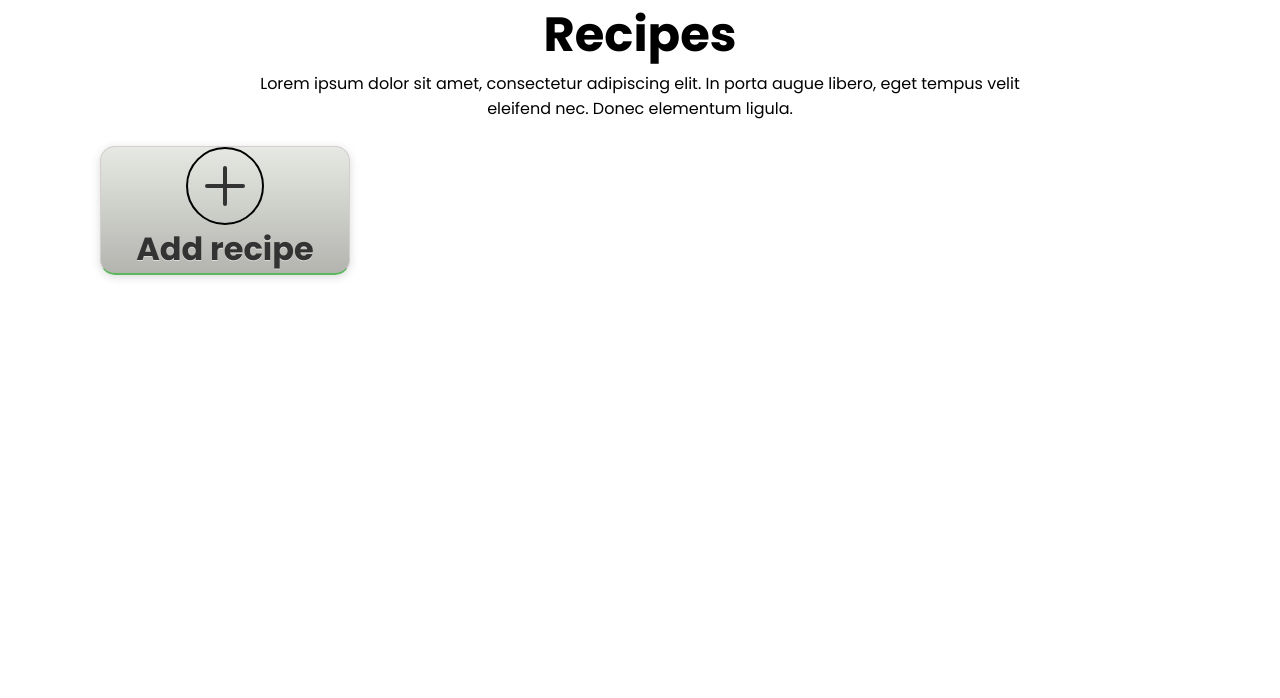
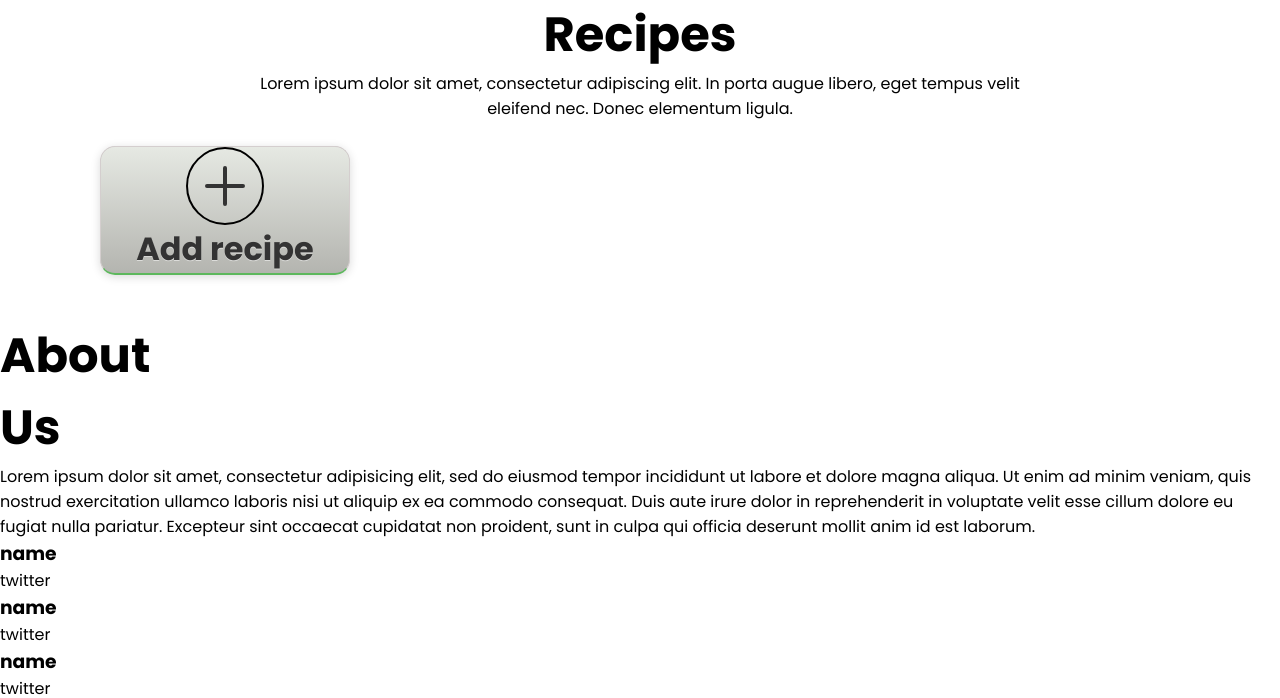
Before and after one commit to tcrz/Eat_Right, a Flask app: page / in a window 1280 px wide. Shown: the part 1620-2318 px from the top of the page. Before the commit the page ends 1899 px from the top, so only its background shows below. Run offline with Flask 2, Linux system fonts and the light colour scheme; data that the repository does not hold is empty; some libraries are stand-ins or nearby versions.

Commit message:
add about us page

```diff
--- a/web_dynamic/templates/eatright.html
+++ b/web_dynamic/templates/eatright.html
@@ -1,11 +1,13 @@
 <!DOCTYPE html>
 <html lang="en">
+
 <head>
     <meta charset="UTF-8">
     <meta http-equiv="X-UA-Compatible" content="IE=edge">
     <meta name="viewport" content="width=device-width, initial-scale=1.0">
     <title>Eat Right</title>
-    <link href="https://fonts.googleapis.com/css2?family=Roboto:ital,wght@0,100;0,300;0,400;1,300&display=swap" rel="stylesheet">
+    <link href="https://fonts.googleapis.com/css2?family=Roboto:ital,wght@0,100;0,300;0,400;1,300&display=swap"
+        rel="stylesheet">
     <link rel="preconnect" href="https://fonts.googleapis.com">
     <link rel="preconnect" href="https://fonts.gstatic.com" crossorigin>
     <link href="https://fonts.googleapis.com/css2?family=Poppins:wght@300;400;700&display=swap" rel="stylesheet">
@@ -14,10 +16,13 @@
     <script type="text/javascript" src="../static/script.js"></script>
     <link rel="icon" href="../static/images/fork_knife.jpg" alt="logo">
 </head>
+
 <body>
     <header>
         <nav>
-            <h2><ion-icon name="leaf-outline"></ion-icon>Eat Right</h2>
+            <h2>
+                <ion-icon name="leaf-outline"></ion-icon>Eat Right
+            </h2>
             <ul class="menu-nav">
                 <li><a href='#calorie-counter'>Calorie counter</a></li>
                 <li><a href='#recipes'>Recipes</a></li>
@@ -32,7 +37,8 @@
         <div class="landing">
             <div class="hero-text-box">
                 <h1>Hooked On Junk Food? <br>Eat Right, Stay Healthy<br> We Are Here To Help</h1>
-                <p>Lorem ipsum dolor sit amet, consectetur adipiscing elit. In porta augue libero, eget tempus velit eleifend nec.
+                <p>Lorem ipsum dolor sit amet, consectetur adipiscing elit. In porta augue libero, eget tempus velit
+                    eleifend nec.
                     Donec elementum ligula.
                 </p>
                 <!-- <button class="CC-btn">Calorie counter</button> -->
@@ -47,7 +53,8 @@
     <section class="calorie-section" id="calorie-counter">
         <div class="calorie-counter">
             <h1 class="heading">Calorie counter</h1>
-        <p class="subtext">Lorem ipsum dolor sit amet, consectetur adipiscing elit. In porta augue libero, eget tempus velit eleifend nec.
+            <p class="subtext">Lorem ipsum dolor sit amet, consectetur adipiscing elit. In porta augue libero, eget
+                tempus velit eleifend nec.
                 Donec elementum ligula.</p>
             <h2>Breakfast</h2>
             <table>
@@ -77,7 +84,10 @@
                 </tr>
 
                 <tr>
-                <td class="add-item"><ion-icon name="add-outline"></ion-icon><p>Add Item</p></td>
+                    <td class="add-item">
+                        <ion-icon name="add-outline"></ion-icon>
+                        <p>Add Item</p>
+                    </td>
                     <td style="border-width:0px 0px;">&nbsp;</td>
                 </tr>
             </table>
@@ -111,7 +121,10 @@
                 </tr>
 
                 <tr>
-                <td class="add-item"><ion-icon name="add-outline"></ion-icon><p>Add Item</p></td>
+                    <td class="add-item">
+                        <ion-icon name="add-outline"></ion-icon>
+                        <p>Add Item</p>
+                    </td>
                     <td style="border-width:0px 0px;">&nbsp;</td>
                 </tr>
             </table>
@@ -144,7 +157,10 @@
                     </td>
                 </tr>
                 <tr>
-                <td class="add-item"><ion-icon name="add-outline"></ion-icon><p>Add Item</p></td>
+                    <td class="add-item">
+                        <ion-icon name="add-outline"></ion-icon>
+                        <p>Add Item</p>
+                    </td>
                     <td style="border-width:0px 0px;">&nbsp;</td>
                 </tr>
             </table>
@@ -190,26 +206,69 @@ Stir quickly" required></textarea>
         <!-- RECIPES ARTICLES -->
         <div class="recipes">
             <h1 class="heading">Recipes</h1>
-            <p class="subtext">Lorem ipsum dolor sit amet, consectetur adipiscing elit. In porta augue libero, eget tempus velit eleifend nec.
+            <p class="subtext">Lorem ipsum dolor sit amet, consectetur adipiscing elit. In porta augue libero, eget
+                tempus velit eleifend nec.
                 Donec elementum ligula.</p>
             <div class="recipes_list">
                 {% for recipe in recipes.values() %}
                 <article class="recipe" id="{{ recipe.id }}">
                     <img src="..{{url_for('static', filename='images/' + recipe.filename)}}" alt="recipe images">
                     <div class="content">
-			    <div class="food_name"><h2>{{ recipe.name }}</h2></div>
-		            <div class="author"> <p>By {{ recipe.user_name }}</p></div>
+                        <div class="food_name">
+                            <h2>{{ recipe.name }}</h2>
+                        </div>
+                        <div class="author">
+                            <p>By {{ recipe.user_name }}</p>
+                        </div>
                     </div>
                 </article>
                 {% endfor %}
                 <article class="add-recipe">
-                    <h2> <ion-icon name="add-outline"></ion-icon>Add recipe</h2>
+                    <h2>
+                        <ion-icon name="add-outline"></ion-icon>Add recipe
+                    </h2>
                 </article>
             </div>
         </div>
 
     </section>
+    <section class="about_us" id="about">
+        <div class="info">
+            <h1 class="about">About</h1>
+            <h1 class="us">Us</h1>
+            <div class="para">
+                <p>Lorem ipsum dolor sit amet, consectetur adipisicing elit, sed do eiusmod
+                    tempor incididunt ut labore et dolore magna aliqua. Ut enim ad minim veniam,
+                    quis nostrud exercitation ullamco laboris nisi ut aliquip ex ea commodo
+                    consequat. Duis aute irure dolor in reprehenderit in voluptate velit esse
+                    cillum dolore eu fugiat nulla pariatur. Excepteur sint occaecat cupidatat non
+                    proident, sunt in culpa qui officia deserunt mollit anim id est laborum.
+                </p>
+
+            </div>
+            <div class="devs">
+                <div class="addy">
+                    <h3>name</h3>
+                    <a href="#">twitter</a>
+                </div>
+
+                <div class="addy">
+                    <h3>name</h3>
+                    <a href="#">twitter</a>
+                </div>
+
+                <div class="addy">
+                    <h3>name</h3>
+                    <a href="#">twitter</a>
+                </div>
+            </div>
+        </div>
+        <div class="pic">
+            <img src="../static/images/share_image_2019.jpeg" alt="alx" class="alx_pic">
+        </div>
+    </section>
     <script type="module" src="https://unpkg.com/ionicons@5.5.2/dist/ionicons/ionicons.esm.js"></script>
     <script nomodule src="https://unpkg.com/ionicons@5.5.2/dist/ionicons/ionicons.js"></script>
 </body>
+
 </html>
```
Lines whose indentation alone changed are shown as unchanged.
